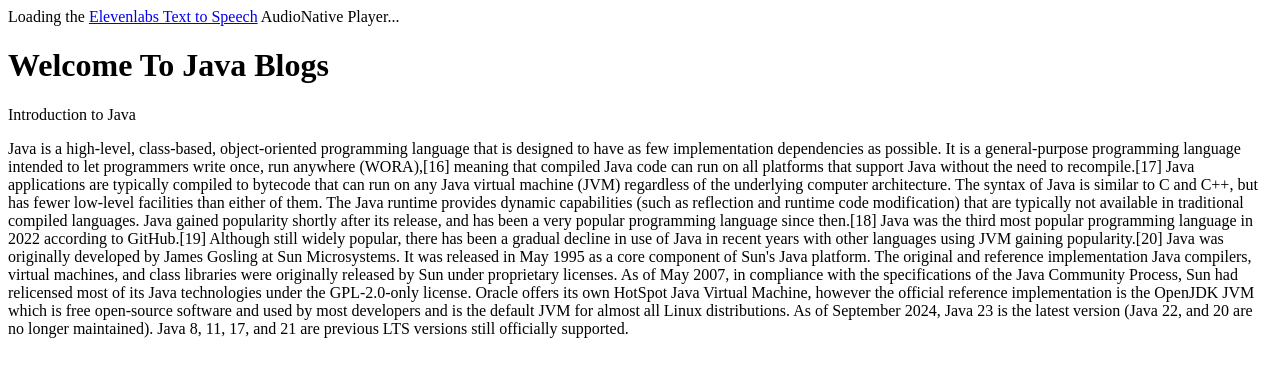
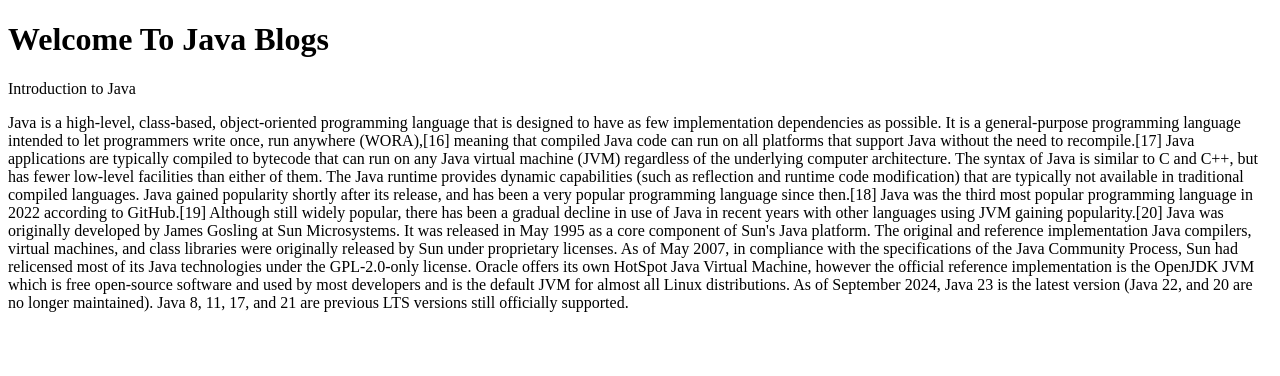
Before and after one commit to SivaNagaraju001/index, a plain HTML site: page index.html in a window 1280 px wide. Drawn offline with Linux system fonts and the light colour scheme.

Commit message:
Update index.html

```diff
--- a/index.html
+++ b/index.html
@@ -6,7 +6,6 @@
     <title>Document</title>
 </head>
 <body>
-    <div id="elevenlabs-audionative-widget" data-height="90" data-width="100%" data-frameborder="no" data-scrolling="no" data-publicuserid="11fdb26b4228a28372f269281217be3cf4a77aff36625f8514af7da87394f614" data-playerurl="https://elevenlabs.io/player/index.html" >Loading the <a href="https://elevenlabs.io/text-to-speech" target="_blank" rel="noopener">Elevenlabs Text to Speech</a> AudioNative Player...</div><script src="https://elevenlabs.io/player/audioNativeHelper.js" type="text/javascript"></script>
     <h1>Welcome To Java Blogs</h1>
     <p>Introduction to Java</p>
     <p>Java is a high-level, class-based, object-oriented programming language that is designed to have as few implementation dependencies as possible. It is a general-purpose programming language intended to let programmers write once, run anywhere (WORA),[16] meaning that compiled Java code can run on all platforms that support Java without the need to recompile.[17] Java applications are typically compiled to bytecode that can run on any Java virtual machine (JVM) regardless of the underlying computer architecture. The syntax of Java is similar to C and C++, but has fewer low-level facilities than either of them. The Java runtime provides dynamic capabilities (such as reflection and runtime code modification) that are typically not available in traditional compiled languages.
```
